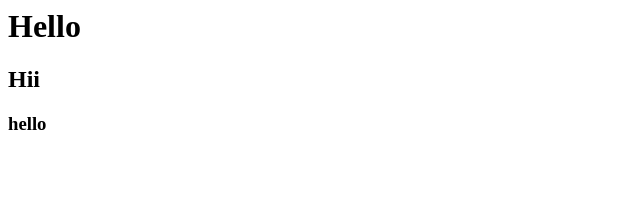
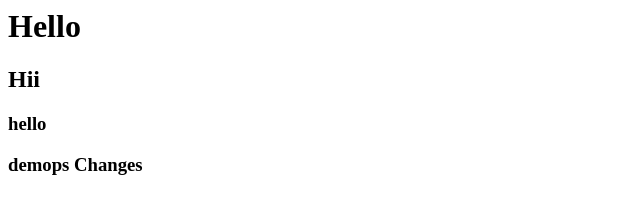
Before and after one commit to pradnyashinde199121/git-demo, a website: page index.html in a window 1280 px wide. Shown: the whole page, without its empty margins (0-640 px from the left). Drawn offline with Linux system fonts and the light colour scheme.

Commit message:
demo ps msg added

```diff
--- a/index.html
+++ b/index.html
@@ -1,3 +1,4 @@
 <h1>Hello </h1>
 <h2>Hii</h2>
 <h3>hello </h3>
+<h3>demops Changes</h3>
```
